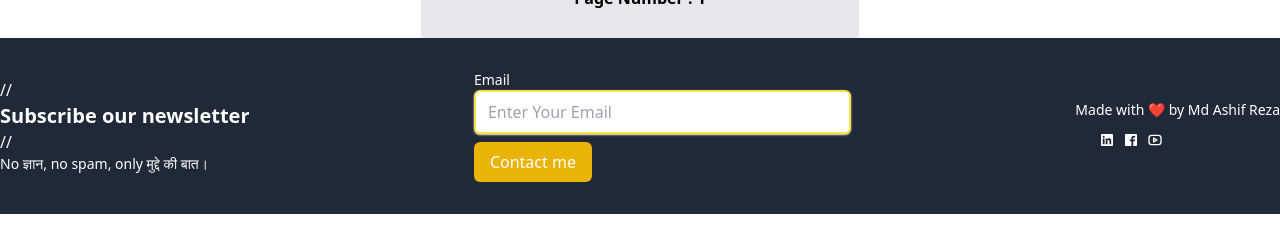
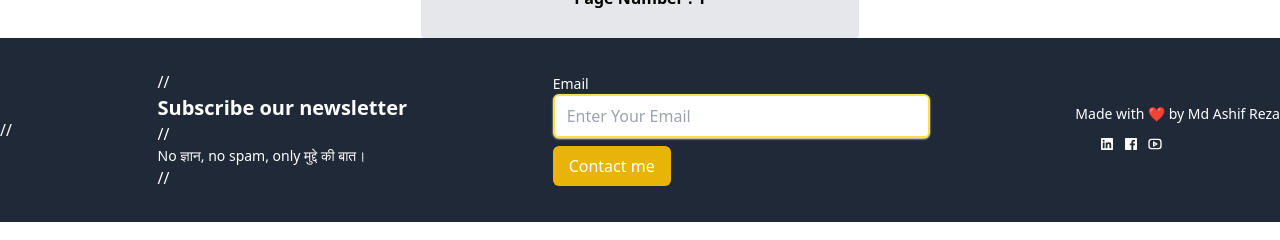
Before and after one commit to mdashifreza/News_Blog_Web_App, a React (Create React App) app: page / in a window 1280 px wide. Shown: the part 206-446 px from the top of the page. Built offline with nearby package versions, Linux system fonts and the light colour scheme; no server answers; some icons are missing.

Commit message:
Update Footer.js

```diff
--- a/src/components/Footer/Footer.js
+++ b/src/components/Footer/Footer.js
@@ -9,10 +9,10 @@ const Footer = () => {
     return (
         <footer className="bg-gray-800 text-white py-8">
             <div className="container mx-auto flex flex-col md:flex-row items-center justify-between">
-                <div className="mb-4 md:mb-0">
+                // <div className="mb-4 md:mb-0">
                     // <h3 className="text-xl font-bold">Subscribe our newsletter</h3>
                     // <p className="text-sm">No ज्ञान, no spam, only मुद्दे की बात।</p>
-                </div>
+                // </div>
                 <div className="mb-4 md:mb-0">
                     <label htmlFor="email" className="text-sm block">Email</label>
                     <input
```
